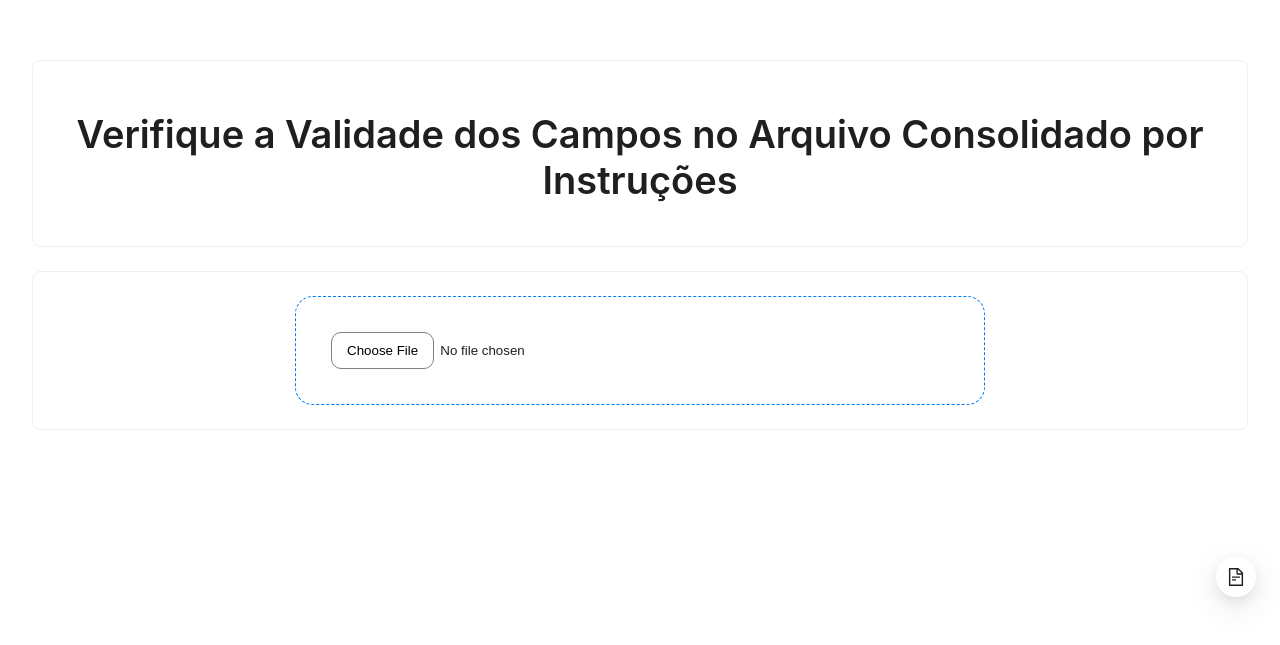
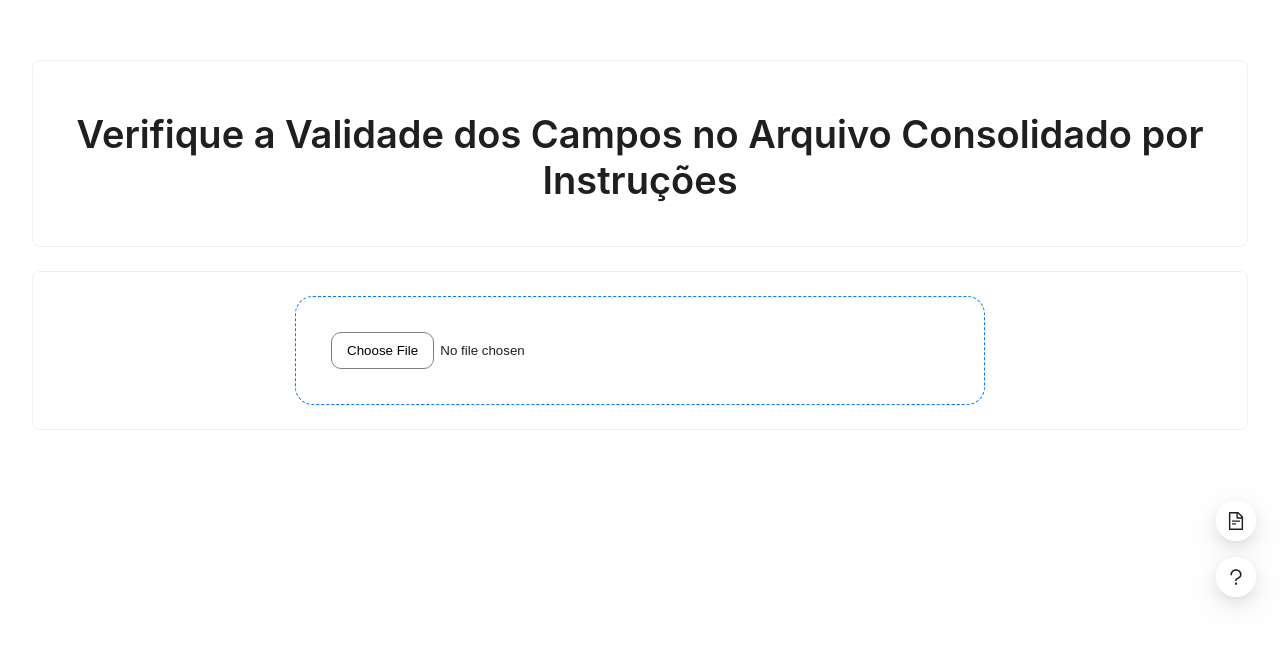
Before and after one commit to matefs/validador-de-arquivo-fiscal, a React (Vite) app: page / in a window 1280 px wide. Shown: the part 155-800 px from the top of the page. Built offline with nearby package versions, Linux system fonts and the light colour scheme.

Commit message:
add: botão flutuante sobre dúvidas

```diff
--- a/src/App.jsx
+++ b/src/App.jsx
@@ -3,7 +3,10 @@ import "./App.css";
 import ExtractFieldsFromLinesComponent from "./components/ExtractFieldsFromLinesComponent";
 import UploadForm from "./components/UploadForm";
 import LineInstructionsForm from "./components/LineInstructionsForm";
-import { FloatButton, Modal } from "antd";
+import { FloatButton,  Modal } from "antd";
+import {  QuestionOutlined } from '@ant-design/icons';
+
+
 
 function App() {
   const [uploadedTextFile, setUploadedTextFile] = useState();
@@ -51,12 +54,28 @@ function App() {
         uploadedTextFile={uploadedTextFile}
         setUploadedTextFile={setUploadedTextFile}
       />
-      <FloatButton
+
+
+            <FloatButton.Group>
+
+                  <FloatButton
         onClick={() => {
           setShowLineInstructionsFormBoolean(!showLineInstructionsFormBoolean);
           showModal();
         }}
       />
+
+      <FloatButton
+        onClick={() => {
+
+        window.location.href = 'https://www.linkedin.com/pulse/validador-de-arquivos-cnab-240-400-e-fiscais-online-mateus-schverz';
+
+       }}
+        icon={<QuestionOutlined />}
+      />
+        </FloatButton.Group>
+
+
 
       <Modal
         title="Editar intruções do arquivo"
```
